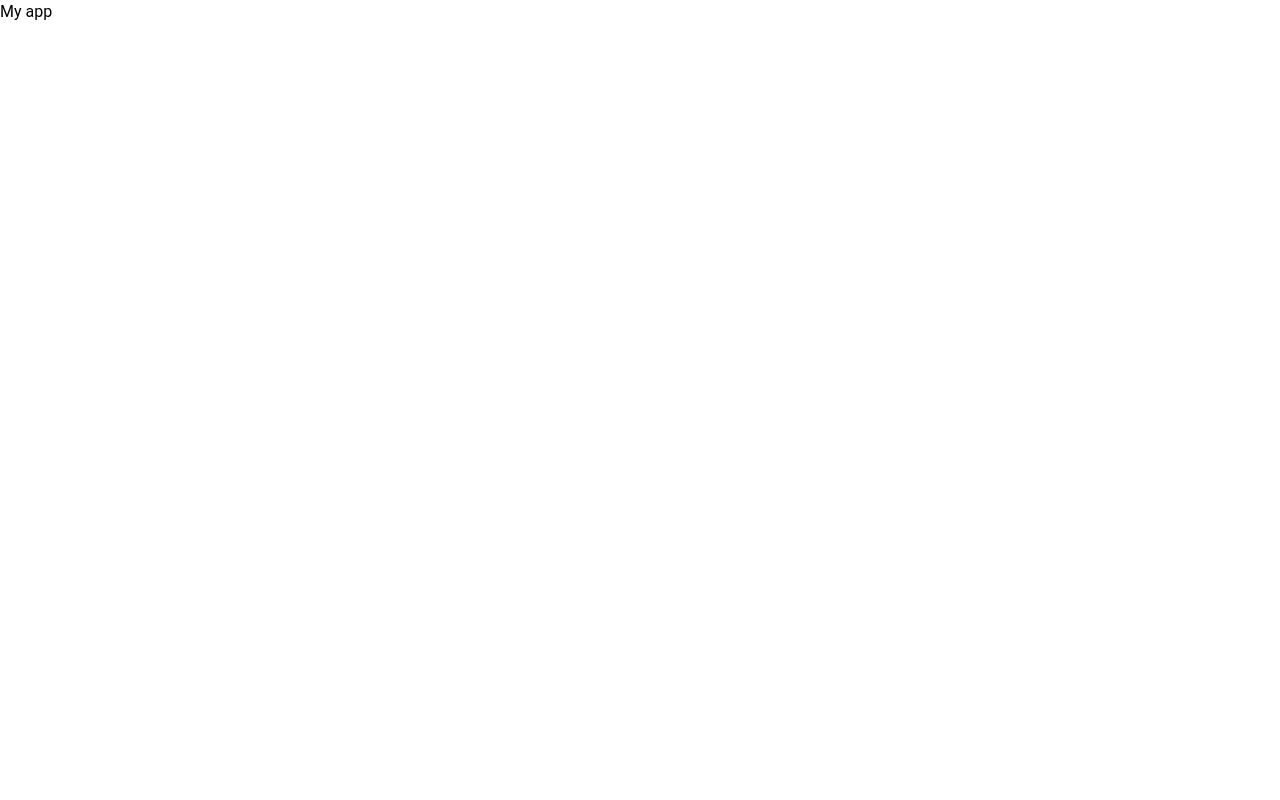
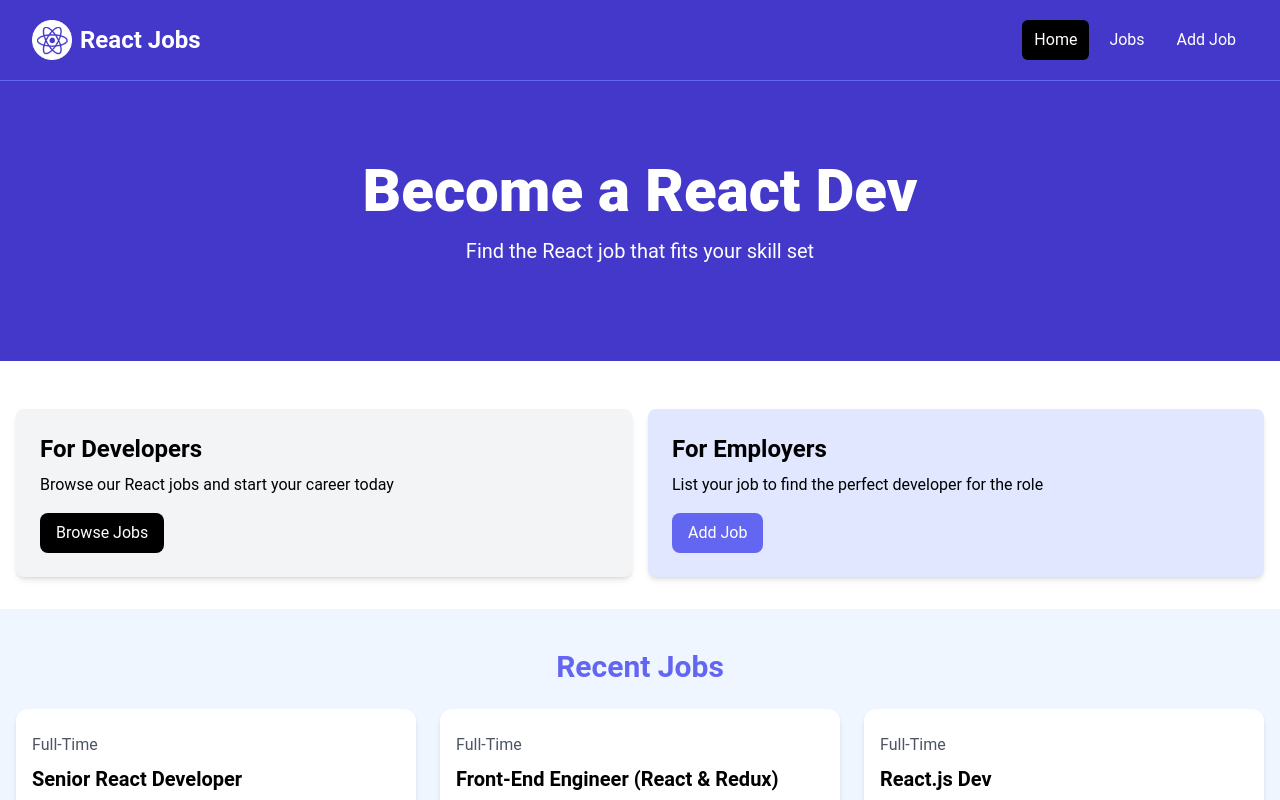
Before and after one commit to IMxSuhasTheBoy/React-2024, a React (Vite) app: page / in a window 1280 px wide. Shown: the top 800 px of the page. Built offline with nearby package versions, Linux system fonts and the light colour scheme.

Commit message:
Modified import/declare layout & page routes

```diff
--- a/src/App.jsx
+++ b/src/App.jsx
@@ -4,14 +4,21 @@ import {
   createBrowserRouter,
   RouterProvider,
 } from "react-router-dom";
-import Navbar from "./components/Navbar";
-import Hero from "./components/Hero";
-import HomeCards from "./components/HomeCards";
-import JobListings from "./components/JobListings";
-import ViewAllJobs from "./components/ViewAllJobs";
+
+import MainLayout from "./layouts/MainLayout";
+
+import HomePage from "./pages/HomePage";
+import JobsPage from "./pages/JobsPage";
+import NotFoundPage from "./pages/NotFoundPage";
 
 const router = createBrowserRouter(
-  createRoutesFromElements(<Route index element={<h1>My app</h1>} />)
+  createRoutesFromElements(
+    <Route path="/" element={<MainLayout />}>
+      <Route index element={<HomePage />} />
+      <Route path="/jobs" element={<JobsPage />} />
+      <Route path="*" element={<NotFoundPage />} />
+    </Route>
+  )
 );
 
 const App = () => {
```
